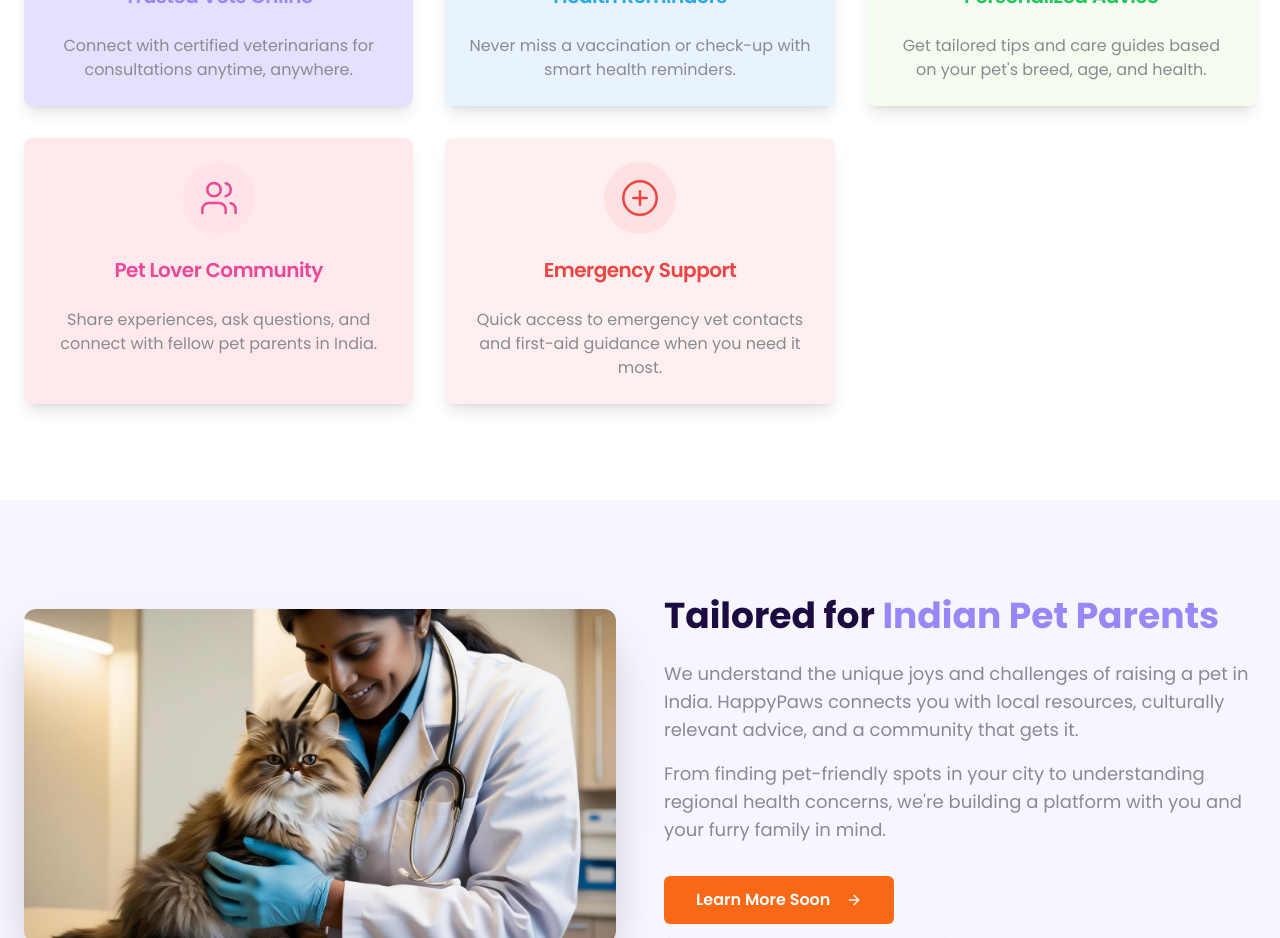
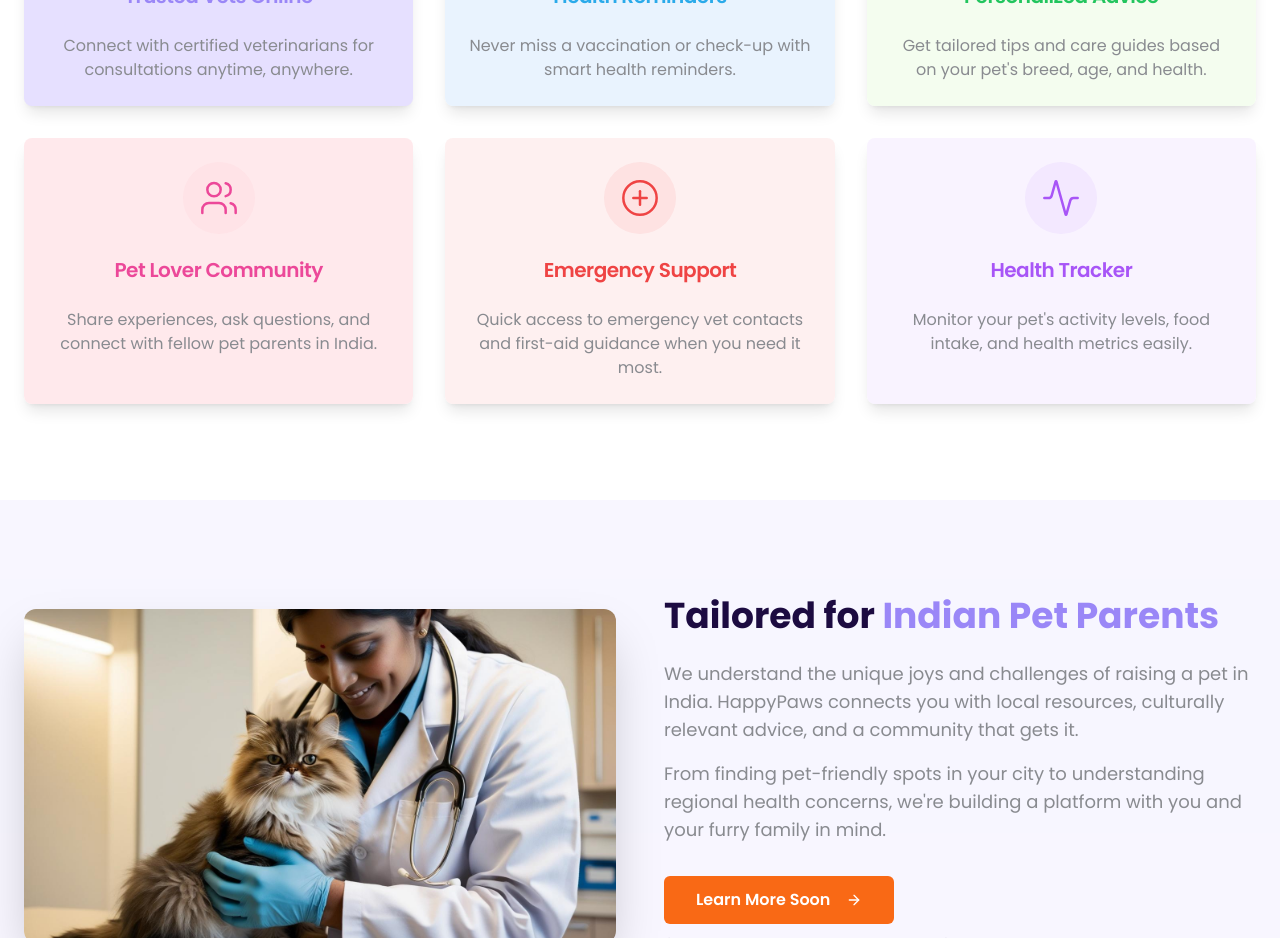
Before and after one commit to palomasharma/pawsitive-landing-india, a React (Vite) app: page / in a window 1280 px wide. Shown: the part 1200-2138 px from the top of the page. Built offline with nearby package versions, Linux system fonts and the light colour scheme.

Commit message:
Add health tracker to benefits
Add a 'Health Tracker' benefit to the BenefitsSection.

```diff
--- a/src/components/BenefitsSection.tsx
+++ b/src/components/BenefitsSection.tsx
@@ -1,6 +1,6 @@
 
 import React from 'react';
-import { ShieldCheck, CalendarDays, MessageSquareText, Users, PlusCircle } from 'lucide-react';
+import { ShieldCheck, CalendarDays, MessageSquareText, Users, PlusCircle, Activity } from 'lucide-react'; // Added Activity icon
 import { Card, CardContent, CardHeader, CardTitle } from "@/components/ui/card";
 
 const benefits = [
@@ -39,6 +39,13 @@ const benefits = [
     color: "text-red-500",
     bgColor: "bg-red-100",
   },
+  {
+    icon: Activity, // New Health Tracker benefit
+    title: "Health Tracker",
+    description: "Monitor your pet's activity levels, food intake, and health metrics easily.",
+    color: "text-purple-500", // Example color
+    bgColor: "bg-purple-100", // Example background color
+  },
 ];
 
 const BenefitsSection = () => {
```
